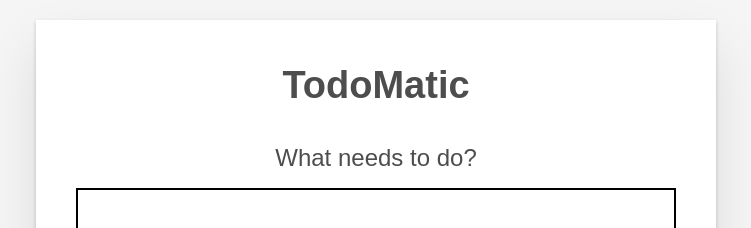
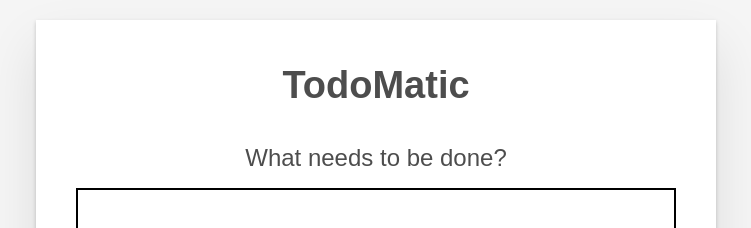
Before and after one commit to mdn/todo-react, a React (Vite) app: page / in a window 1280 px wide. Shown: the top 228 px of the page, without its empty margins (264-1015 px from the left). Built offline with nearby package versions, Linux system fonts and the light colour scheme.

Commit message:
feat: update from title

```diff
--- a/src/components/Form.jsx
+++ b/src/components/Form.jsx
@@ -20,7 +20,7 @@ function Form(props) {
     <form onSubmit={handleSubmit}>
       <h2 className="label-wrapper">
         <label htmlFor="new-todo-input" className="label__lg">
-          What needs to do?
+          What needs to be done?
         </label>
       </h2>
 
```
